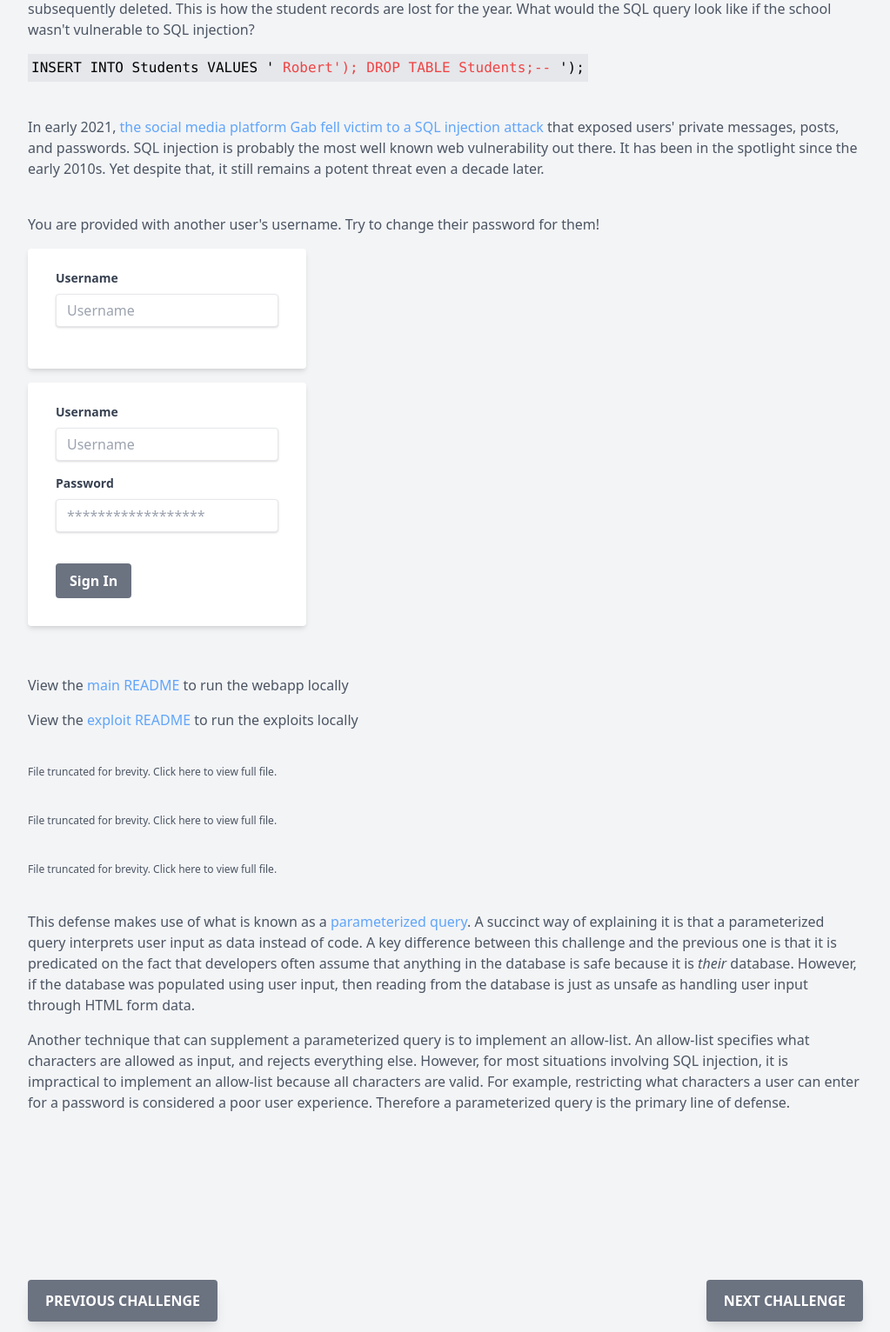
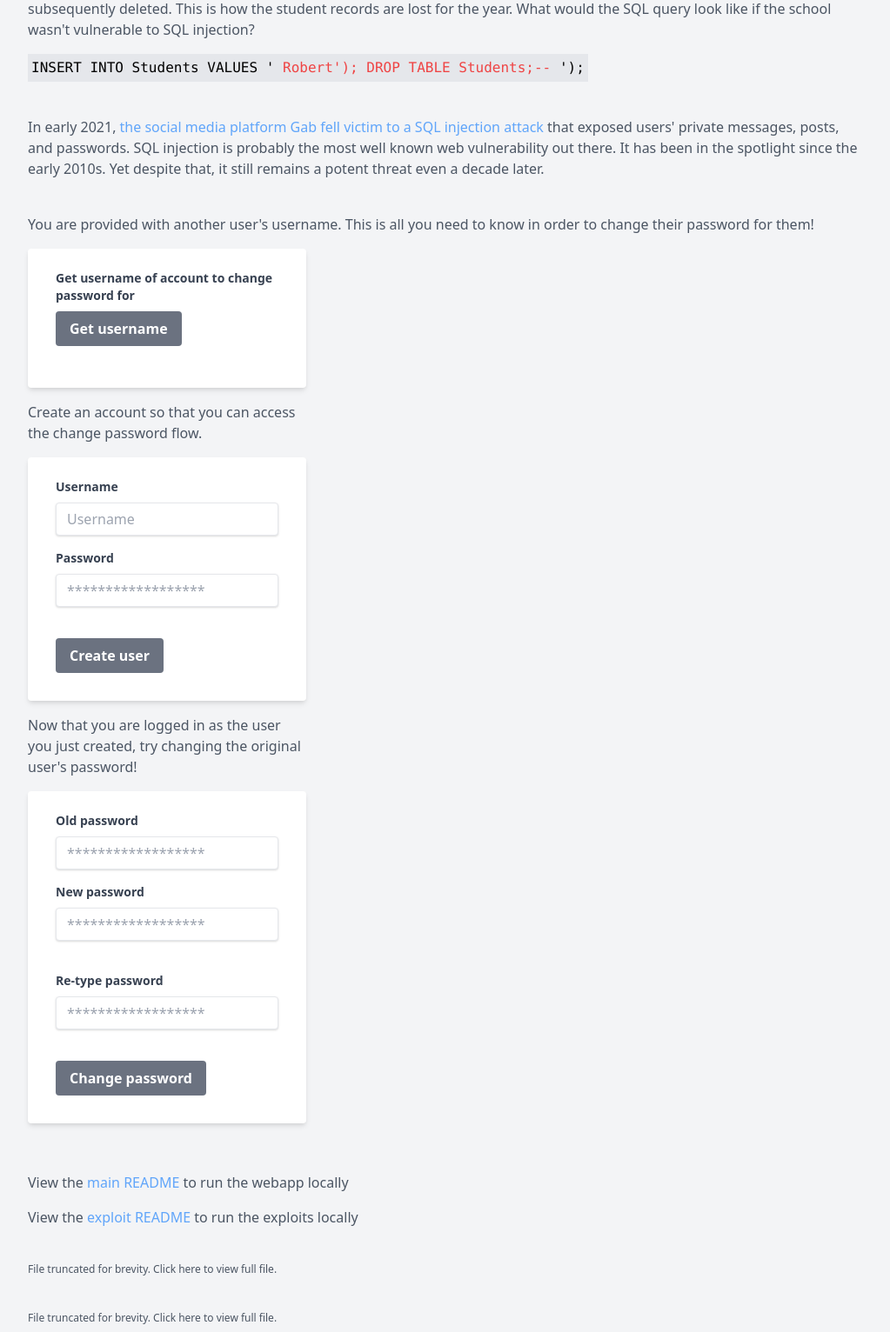
Before and after one commit to neumaneuma/appseccheat.codes, a Flask app: template webapp/webapp/templates/sqli2_challenge.html in a window 1280 px wide. Shown: the part 563-2095 px from the top of the page at 87% size, without its empty margins (128-1151 px from the left). Run offline with Flask 2, Linux system fonts and the light colour scheme; the template is opened without the code that fills it, so the values that code supplies are empty; parts of the project's set-up code (start-up, migrations or seed data) failed here and were passed over.

Commit message:
Successfully use form ui for second sql injection

```diff
--- a/webapp/webapp/templates/sqli2_challenge.html
+++ b/webapp/webapp/templates/sqli2_challenge.html
@@ -13,10 +13,25 @@
 {% endblock %}
 
 {% block challenge %}
-<p>You are provided with another user's username. Try to change their password for them!</p>
+<p>You are provided with another user's username. This is all you need to know in order to change their password for
+    them!</p>
 
 <div class="w-full max-w-xs">
-    <form method="POST" action="{{ url_for('vulnerabilities_sqli1.login') }}"
+    <form method="GET" action="{{ url_for('vulnerabilities_sqli2.get_username_to_exploit') }}"
+        class="bg-white shadow-md rounded px-8 pt-6 pb-8 mb-4">
+        <div class="mb-4">
+            <label class="block text-gray-700 text-sm font-bold mb-2">
+                Get username of account to change password for
+            </label>
+            <button
+                class="bg-gray-500 hover:bg-gray-400 text-white font-bold py-2 px-4 rounded focus:outline-none focus:shadow-outline"
+                type="submit">
+                Get username
+            </button>
+        </div>
+    </form>
+    <p class="mb-4">Create an account so that you can access the change password flow.</p>
+    <form method="POST" action="{{ url_for('vulnerabilities_sqli2.register') }}"
         class="bg-white shadow-md rounded px-8 pt-6 pb-8 mb-4">
         <div class="mb-4">
             <label class="block text-gray-700 text-sm font-bold mb-2" for="username">
@@ -24,18 +39,7 @@
             </label>
             <input
                 class="shadow appearance-none border rounded w-full py-2 px-3 text-gray-700 leading-tight focus:outline-none focus:shadow-outline"
-                id="username" type="text" placeholder="Username">
-        </div>
-    </form>
-    <form method="POST" action="{{ url_for('vulnerabilities_sqli1.login') }}"
-        class="bg-white shadow-md rounded px-8 pt-6 pb-8 mb-4">
-        <div class="mb-4">
-            <label class="block text-gray-700 text-sm font-bold mb-2" for="username">
-                Username
-            </label>
-            <input
-                class="shadow appearance-none border rounded w-full py-2 px-3 text-gray-700 leading-tight focus:outline-none focus:shadow-outline"
-                id="username" type="text" placeholder="Username">
+                name="username" id="username" type="text" placeholder="Username">
         </div>
         <div class="mb-6">
             <label class="block text-gray-700 text-sm font-bold mb-2" for="password">
@@ -43,13 +47,49 @@
             </label>
             <input
                 class="shadow appearance-none border rounded w-full py-2 px-3 text-gray-700 mb-3 leading-tight focus:outline-none focus:shadow-outline"
-                id="password" type="password" placeholder="******************">
+                name="password" id="password" type="password" placeholder="******************">
         </div>
         <div class="flex items-center justify-between">
             <button
                 class="bg-gray-500 hover:bg-gray-400 text-white font-bold py-2 px-4 rounded focus:outline-none focus:shadow-outline"
                 type="submit">
-                Sign In
+                Create user
+            </button>
+        </div>
+    </form>
+    <p class="mb-4">Now that you are logged in as the user you just created, try changing the original user's password!
+    </p>
+    <form method="POST" action="{{ url_for('vulnerabilities_sqli2.change_password') }}"
+        class="bg-white shadow-md rounded px-8 pt-6 pb-8 mb-4">
+        <div class="mb-4">
+            <label class="block text-gray-700 text-sm font-bold mb-2" for="old_password">
+                Old password
+            </label>
+            <input
+                class="shadow appearance-none border rounded w-full py-2 px-3 text-gray-700 leading-tight focus:outline-none focus:shadow-outline"
+                name="old_password" id="old_password" type="password" placeholder="******************">
+        </div>
+        <div class="mb-6">
+            <label class="block text-gray-700 text-sm font-bold mb-2" for="new_password1">
+                New password
+            </label>
+            <input
+                class="shadow appearance-none border rounded w-full py-2 px-3 text-gray-700 mb-3 leading-tight focus:outline-none focus:shadow-outline"
+                name="new_password1" id="new_password1" type="password" placeholder="******************">
+        </div>
+        <div class="mb-6">
+            <label class="block text-gray-700 text-sm font-bold mb-2" for="new_password2">
+                Re-type password
+            </label>
+            <input
+                class="shadow appearance-none border rounded w-full py-2 px-3 text-gray-700 mb-3 leading-tight focus:outline-none focus:shadow-outline"
+                name="new_password2" id="new_password2" type="password" placeholder="******************">
+        </div>
+        <div class="flex items-center justify-between">
+            <button
+                class="bg-gray-500 hover:bg-gray-400 text-white font-bold py-2 px-4 rounded focus:outline-none focus:shadow-outline"
+                type="submit">
+                Change password
             </button>
         </div>
     </form>
```
Also changed, not shown: webapp/webapp/patches/sqli_second_order.py (+10 -5 lines), webapp/webapp/vulnerabilities/sqli_second_order.py (+10 -5 lines).
